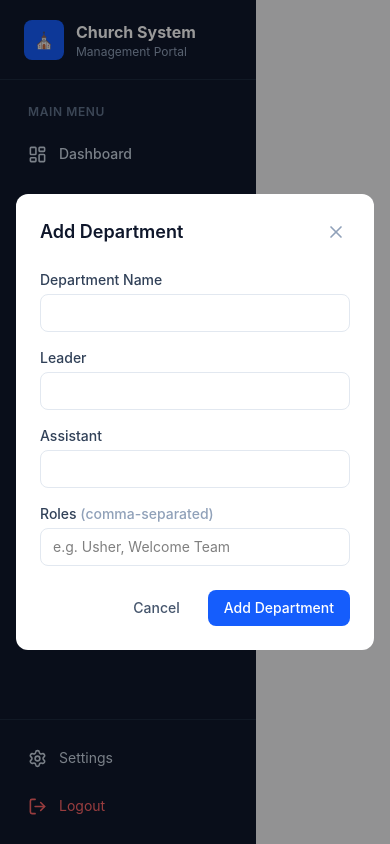
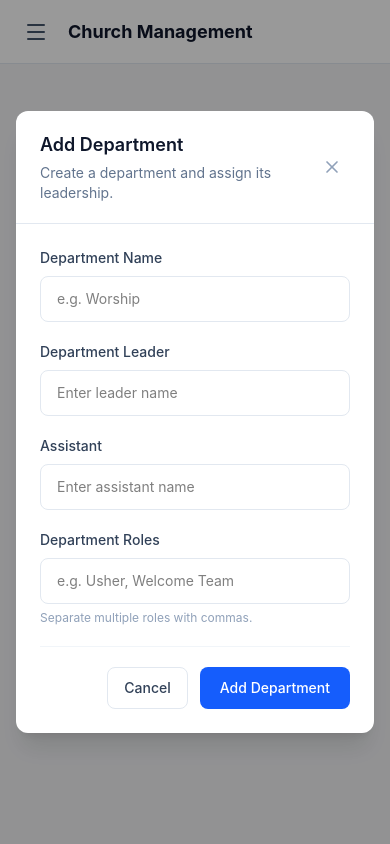
Before and after one commit to Cymi-eng/Feruz, a React (Vite) app: page /departments/add in a window 390 px wide. Built offline with nearby package versions, Linux system fonts and the light colour scheme.

Commit message:
Make dashboard sidebar responsive with mobile hamburger menu

```diff
--- a/src/layouts/DashboardLayout.jsx
+++ b/src/layouts/DashboardLayout.jsx
@@ -1,16 +1,54 @@
+import { useState } from 'react'
+import { Menu, X } from 'lucide-react'
 import { Outlet } from 'react-router-dom'
 import Sidebar from '../components/Sidebar'
 
 function DashboardLayout() {
+  const [sidebarOpen, setSidebarOpen] = useState(false)
+
   return (
     <div className="min-h-screen bg-gray-100">
+      {/* Mobile Header */}
+      <header className="fixed left-0 right-0 top-0 z-40 flex h-16 items-center border-b border-slate-200 bg-white px-4 lg:hidden">
+        <button
+          type="button"
+          onClick={() => setSidebarOpen((open) => !open)}
+          className="rounded-lg p-2 text-slate-600 hover:bg-slate-100"
+          aria-label={sidebarOpen ? 'Close sidebar' : 'Open sidebar'}
+        >
+          {sidebarOpen ? <X size={24} /> : <Menu size={24} />}
+        </button>
 
-      <Sidebar />
+        <h1 className="ml-3 text-lg font-bold text-slate-900">
+          Church Management
+        </h1>
+      </header>
 
-      <main className="ml-64 min-h-screen p-8">
+      {/* Mobile Overlay */}
+      {sidebarOpen && (
+        <button
+          type="button"
+          aria-label="Close sidebar"
+          onClick={() => setSidebarOpen(false)}
+          className="fixed inset-0 z-40 bg-black/40 lg:hidden"
+        />
+      )}
+
+      {/* Sidebar */}
+      <div
+        className={`fixed left-0 top-0 z-50 h-screen w-64 transform transition-transform duration-300 lg:translate-x-0 ${
+          sidebarOpen
+            ? 'translate-x-0'
+            : '-translate-x-full'
+        }`}
+      >
+        <Sidebar />
+      </div>
+
+      {/* Main Content */}
+      <main className="min-h-screen px-4 pb-8 pt-20 sm:px-6 lg:ml-64 lg:px-8 lg:pt-8">
         <Outlet />
       </main>
-
     </div>
   )
 }
--- a/src/pages/AddDepartment.jsx
+++ b/src/pages/AddDepartment.jsx
@@ -9,109 +9,193 @@ function AddDepartment({ onClose }) {
   const [leader, setLeader] = useState('')
   const [assistant, setAssistant] = useState('')
   const [rolesInput, setRolesInput] = useState('')
+  const [error, setError] = useState('')
 
-  const handleSubmit = (e) => {
-    e.preventDefault()
+  const handleSubmit = (event) => {
+    event.preventDefault()
 
-    if (!name.trim()) return
+    const cleanName = name.trim()
+    const cleanLeader = leader.trim()
+    const cleanAssistant = assistant.trim()
+
+    if (!cleanName) {
+      setError('Department name is required.')
+      return
+    }
 
     const roles = rolesInput
       .split(',')
       .map((role) => role.trim())
       .filter(Boolean)
 
-    addDepartment({ name: name.trim(), leader, assistant, roles })
+    const department = addDepartment({
+      name: cleanName,
+      leader: cleanLeader,
+      assistant: cleanAssistant,
+      roles,
+    })
+
+    if (!department) {
+      setError(
+        'A department with this name already exists.'
+      )
+      return
+    }
+
     onClose()
   }
 
   return (
     <div className="fixed inset-0 z-50 flex items-center justify-center bg-black/40 px-4">
-      <div className="w-full max-w-md rounded-xl bg-white p-6">
 
-        <div className="flex items-center justify-between">
-          <h2 className="text-lg font-semibold text-slate-900">
-            Add Department
-          </h2>
+      <div className="w-full max-w-md rounded-xl bg-white shadow-xl">
+
+        {/* ====================================================
+            HEADER
+        ==================================================== */}
+
+        <div className="flex items-center justify-between border-b border-slate-200 px-6 py-5">
+
+          <div>
+            <h2 className="text-lg font-semibold text-slate-900">
+              Add Department
+            </h2>
+
+            <p className="mt-1 text-sm text-slate-500">
+              Create a department and assign its leadership.
+            </p>
+          </div>
 
           <button
+            type="button"
             onClick={onClose}
-            className="rounded-lg p-1 text-slate-400 hover:bg-slate-100 hover:text-slate-700"
+            className="rounded-lg p-2 text-slate-400 hover:bg-slate-100 hover:text-slate-700"
           >
             <X size={20} />
           </button>
+
         </div>
 
-        <form onSubmit={handleSubmit} className="mt-6 space-y-4">
+        {/* ====================================================
+            FORM
+        ==================================================== */}
+
+        <form
+          onSubmit={handleSubmit}
+          className="space-y-5 p-6"
+        >
+
+          {/* Department Name */}
 
           <div>
-            <label className="mb-1 block text-sm font-medium text-slate-700">
+            <label className="mb-2 block text-sm font-medium text-slate-700">
               Department Name
             </label>
+
             <input
               type="text"
               value={name}
-              onChange={(e) => setName(e.target.value)}
+              onChange={(event) => {
+                setName(event.target.value)
+                setError('')
+              }}
+              placeholder="e.g. Worship"
               required
-              className="w-full rounded-lg border border-slate-200 px-3 py-2 text-sm outline-none focus:border-blue-500 focus:ring-2 focus:ring-blue-100"
+              className="w-full rounded-lg border border-slate-200 px-4 py-3 text-sm outline-none focus:border-blue-500 focus:ring-2 focus:ring-blue-100"
             />
           </div>
 
+          {/* Leader */}
+
           <div>
-            <label className="mb-1 block text-sm font-medium text-slate-700">
-              Leader
+            <label className="mb-2 block text-sm font-medium text-slate-700">
+              Department Leader
             </label>
+
             <input
               type="text"
               value={leader}
-              onChange={(e) => setLeader(e.target.value)}
-              className="w-full rounded-lg border border-slate-200 px-3 py-2 text-sm outline-none focus:border-blue-500 focus:ring-2 focus:ring-blue-100"
+              onChange={(event) =>
+                setLeader(event.target.value)
+              }
+              placeholder="Enter leader name"
+              className="w-full rounded-lg border border-slate-200 px-4 py-3 text-sm outline-none focus:border-blue-500 focus:ring-2 focus:ring-blue-100"
             />
           </div>
 
+          {/* Assistant */}
+
           <div>
-            <label className="mb-1 block text-sm font-medium text-slate-700">
+            <label className="mb-2 block text-sm font-medium text-slate-700">
               Assistant
             </label>
+
             <input
               type="text"
               value={assistant}
-              onChange={(e) => setAssistant(e.target.value)}
-              className="w-full rounded-lg border border-slate-200 px-3 py-2 text-sm outline-none focus:border-blue-500 focus:ring-2 focus:ring-blue-100"
+              onChange={(event) =>
+                setAssistant(event.target.value)
+              }
+              placeholder="Enter assistant name"
+              className="w-full rounded-lg border border-slate-200 px-4 py-3 text-sm outline-none focus:border-blue-500 focus:ring-2 focus:ring-blue-100"
             />
           </div>
 
+          {/* Roles */}
+
           <div>
-            <label className="mb-1 block text-sm font-medium text-slate-700">
-              Roles <span className="text-slate-400">(comma-separated)</span>
+            <label className="mb-2 block text-sm font-medium text-slate-700">
+              Department Roles
             </label>
+
             <input
               type="text"
               value={rolesInput}
-              onChange={(e) => setRolesInput(e.target.value)}
+              onChange={(event) =>
+                setRolesInput(event.target.value)
+              }
               placeholder="e.g. Usher, Welcome Team"
-              className="w-full rounded-lg border border-slate-200 px-3 py-2 text-sm outline-none focus:border-blue-500 focus:ring-2 focus:ring-blue-100"
+              className="w-full rounded-lg border border-slate-200 px-4 py-3 text-sm outline-none focus:border-blue-500 focus:ring-2 focus:ring-blue-100"
             />
+
+            <p className="mt-1.5 text-xs text-slate-400">
+              Separate multiple roles with commas.
+            </p>
           </div>
 
-          <div className="flex justify-end gap-3 pt-2">
+          {/* Error */}
+
+          {error && (
+            <div className="rounded-lg border border-red-200 bg-red-50 px-4 py-3 text-sm text-red-600">
+              {error}
+            </div>
+          )}
+
+          {/* Buttons */}
+
+          <div className="flex justify-end gap-3 border-t border-slate-100 pt-5">
+
             <button
               type="button"
               onClick={onClose}
-              className="rounded-lg px-4 py-2 text-sm font-medium text-slate-600 hover:bg-slate-100"
+              className="rounded-lg border border-slate-200 px-4 py-2.5 text-sm font-medium text-slate-700 hover:bg-slate-50"
             >
               Cancel
             </button>
+
             <button
               type="submit"
-              className="rounded-lg bg-blue-600 px-4 py-2 text-sm font-medium text-white hover:bg-blue-700"
+              className="rounded-lg bg-blue-600 px-5 py-2.5 text-sm font-medium text-white hover:bg-blue-700"
             >
               Add Department
             </button>
+
           </div>
 
         </form>
 
       </div>
+
     </div>
   )
 }
```
